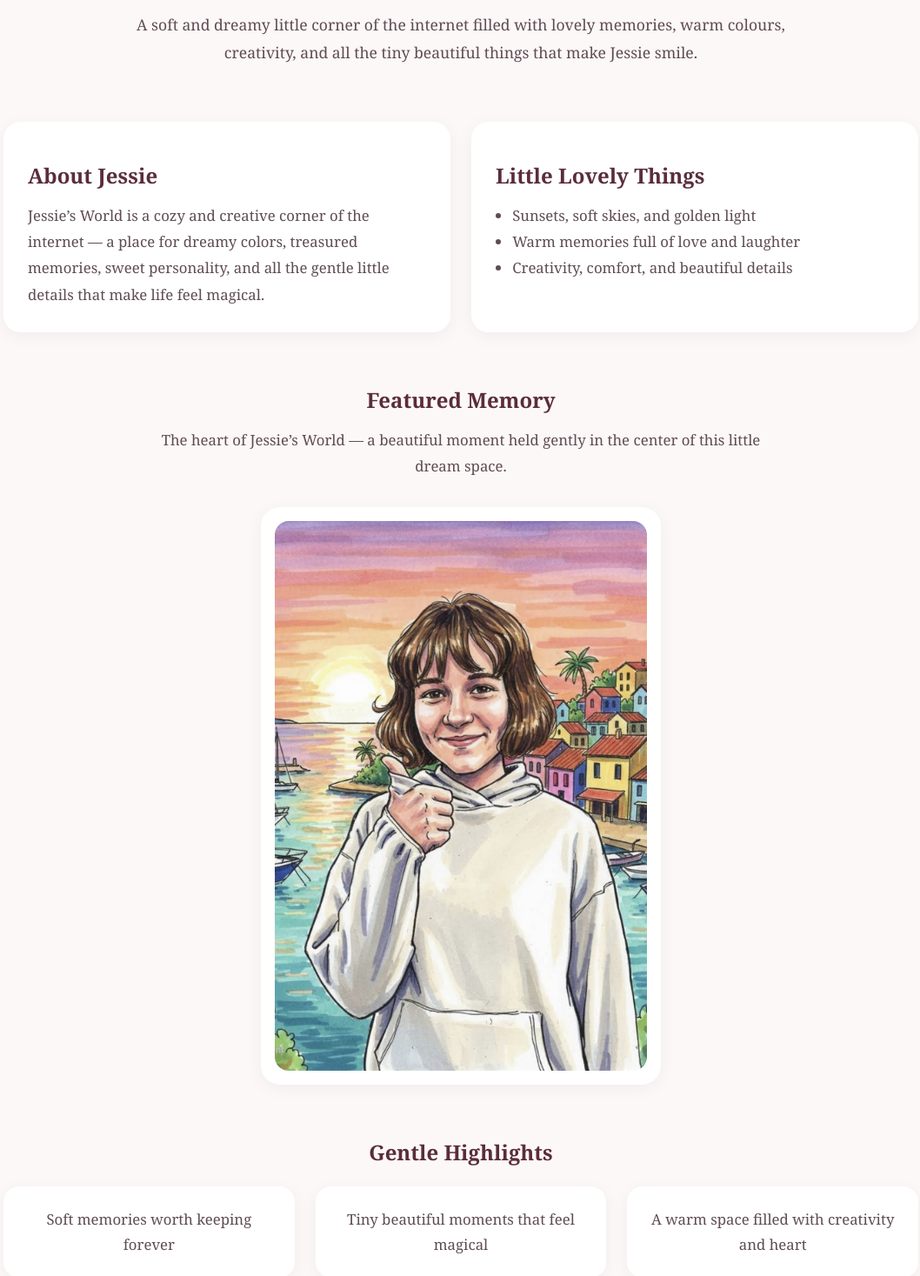
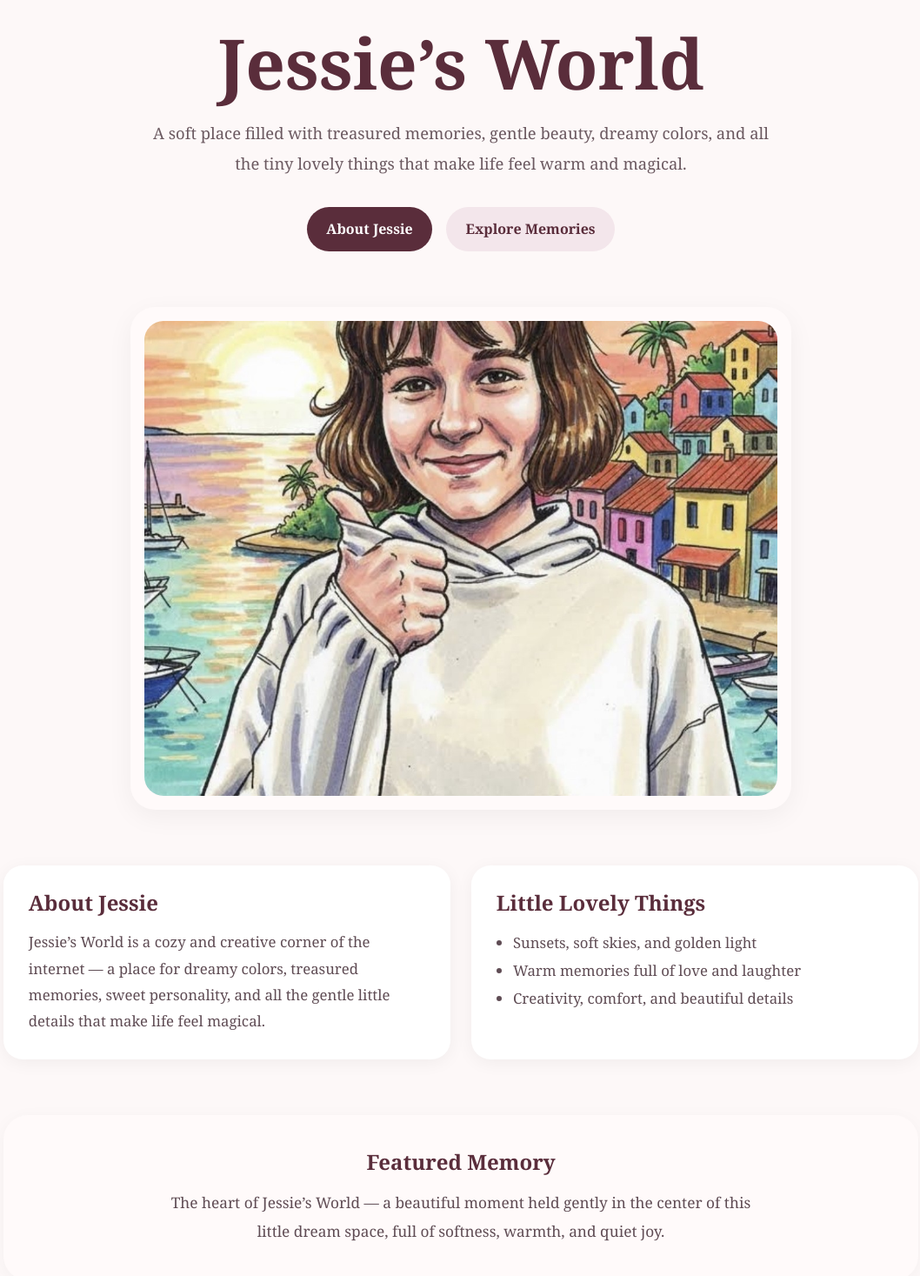
Before and after one commit to DanceOnVibes/Jessie-ai, a Next.js app: page / in a window 1280 px wide. Shown: the part 223-1690 px from the top of the page at 87% size, without its empty margins (110-1168 px from the left). Built offline with nearby package versions, Linux system fonts and the light colour scheme.

Commit message:
Redesign homapage with beautiful layout

```diff
--- a/app/page.tsx
+++ b/app/page.tsx
@@ -1,38 +1,125 @@
+import Image from "next/image";
+
 export default function HomePage() {
   return (
     <main>
       <section
         style={{
           textAlign: "center",
-          marginBottom: "4rem",
+          padding: "2rem 0 4rem",
         }}
       >
+        <p
+          style={{
+            letterSpacing: "0.18em",
+            textTransform: "uppercase",
+            fontSize: "0.85rem",
+            color: "#9a7d88",
+            marginBottom: "1rem",
+          }}
+        >
+          A dreamy little corner of the internet
+        </p>
+
         <h1
           style={{
-            fontSize: "3.2rem",
+            fontSize: "clamp(2.8rem, 7vw, 5rem)",
             marginBottom: "1rem",
+            color: "#5a2d3b",
           }}
         >
           Jessie’s World
         </h1>
+
         <p
           style={{
+            maxWidth: "720px",
+            margin: "0 auto 2rem",
+            fontSize: "1.15rem",
+            lineHeight: "1.9",
+            color: "#6b5960",
+          }}
+        >
+          A soft place filled with treasured memories, gentle beauty, dreamy
+          colors, and all the tiny lovely things that make life feel warm and
+          magical.
+        </p>
+
+        <div
+          style={{
+            display: "flex",
+            justifyContent: "center",
+            gap: "1rem",
+            flexWrap: "wrap",
+          }}
+        >
+          <a
+            href="/about"
+            style={{
+              background: "#5a2d3b",
+              color: "white",
+              padding: "0.9rem 1.4rem",
+              borderRadius: "999px",
+              fontWeight: 600,
+            }}
+          >
+            About Jessie
+          </a>
+
+          <a
+            href="/memories"
+            style={{
+              background: "#f3e6eb",
+              color: "#5a2d3b",
+              padding: "0.9rem 1.4rem",
+              borderRadius: "999px",
+              fontWeight: 600,
+            }}
+          >
+            Explore Memories
+          </a>
+        </div>
+      </section>
+
+      <section
+        style={{
+          marginBottom: "4rem",
+        }}
+      >
+        <div
+          style={{
+            background: "#fffafa",
+            borderRadius: "28px",
+            padding: "1rem",
+            boxShadow: "0 8px 30px rgba(0,0,0,0.05)",
             maxWidth: "760px",
             margin: "0 auto",
-            fontSize: "1.1rem",
-            lineHeight: "1.8",
           }}
         >
-          A soft and dreamy little corner of the internet filled with lovely
-          memories, warm colours, creativity, and all the tiny beautiful things
-          that make Jessie smile.
-        </p>
+          <div
+            style={{
+              position: "relative",
+              width: "100%",
+              aspectRatio: "4 / 3",
+              overflow: "hidden",
+              borderRadius: "22px",
+            }}
+          >
+            <Image
+              src="/jessie-main.jpg"
+              alt="Featured memory of Jessie"
+              fill
+              style={{ objectFit: "cover" }}
+              priority
+            />
+          </div>
+        </div>
       </section>
 
       <section
         style={{
           display: "grid",
-          gridTemplateColumns: "repeat(auto-fit, minmax(280px, 1fr))",
+          gridTemplateColumns: "repeat(auto-fit, minmax(260px, 1fr))",
           gap: "1.5rem",
           marginBottom: "4rem",
         }}
@@ -40,13 +127,13 @@ export default function HomePage() {
         <div
           style={{
             background: "#fff",
-            padding: "1.75rem",
-            borderRadius: "20px",
+            padding: "1.8rem",
+            borderRadius: "22px",
             boxShadow: "0 4px 20px rgba(0,0,0,0.05)",
           }}
         >
-          <h2 style={{ marginBottom: "1rem" }}>About Jessie</h2>
-          <p style={{ lineHeight: "1.8", margin: 0 }}>
+          <h2 style={{ marginTop: 0, marginBottom: "1rem" }}>About Jessie</h2>
+          <p style={{ margin: 0, lineHeight: "1.8" }}>
             Jessie’s World is a cozy and creative corner of the internet — a
             place for dreamy colors, treasured memories, sweet personality, and
             all the gentle little details that make life feel magical.
@@ -56,13 +143,15 @@ export default function HomePage() {
         <div
           style={{
             background: "#fff",
-            padding: "1.75rem",
-            borderRadius: "20px",
+            padding: "1.8rem",
+            borderRadius: "22px",
             boxShadow: "0 4px 20px rgba(0,0,0,0.05)",
           }}
         >
-          <h2 style={{ marginBottom: "1rem" }}>Little Lovely Things</h2>
-          <ul style={{ paddingLeft: "1.2rem", margin: 0, lineHeight: "1.8" }}>
+          <h2 style={{ marginTop: 0, marginBottom: "1rem" }}>
+            Little Lovely Things
+          </h2>
+          <ul style={{ margin: 0, paddingLeft: "1.2rem", lineHeight: "1.9" }}>
             <li>Sunsets, soft skies, and golden light</li>
             <li>Warm memories full of love and laughter</li>
             <li>Creativity, comfort, and beautiful details</li>
@@ -73,85 +162,25 @@ export default function HomePage() {
       <section
         style={{
           textAlign: "center",
-          marginBottom: "4rem",
+          background: "#fffafa",
+          borderRadius: "28px",
+          padding: "2.5rem 1.5rem",
+          boxShadow: "0 4px 20px rgba(0,0,0,0.04)",
         }}
       >
-        <h2 style={{ marginBottom: "1rem" }}>Featured Memory</h2>
+        <h2 style={{ marginTop: 0, marginBottom: "1rem" }}>Featured Memory</h2>
         <p
           style={{
-            maxWidth: "720px",
-            margin: "0 auto 2rem",
-            lineHeight: "1.8",
+            maxWidth: "700px",
+            margin: "0 auto",
+            lineHeight: "1.9",
+            fontSize: "1.08rem",
           }}
         >
           The heart of Jessie’s World — a beautiful moment held gently in the
-          center of this little dream space.
+          center of this little dream space, full of softness, warmth, and
+          quiet joy.
         </p>
-
-        <div
-          style={{
-            width: "100%",
-            maxWidth: "460px",
-            margin: "0 auto",
-            background: "#fff",
-            padding: "1rem",
-            borderRadius: "22px",
-            boxShadow: "0 4px 20px rgba(0,0,0,0.05)",
-          }}
-        >
-          <img
-            src="/jessie-main.jpg"
-            alt="Featured memory"
-            style={{
-              width: "100%",
-              height: "auto",
-              borderRadius: "16px",
-              display: "block",
-            }}
-          />
-        </div>
-      </section>
-
-      <section
-        style={{
-          marginBottom: "3rem",
-        }}
-      >
-        <h2
-          style={{
-            textAlign: "center",
-            marginBottom: "1.5rem",
-          }}
-        >
-          Gentle Highlights
-        </h2>
-
-        <div
-          style={{
-            display: "grid",
-            gridTemplateColumns: "repeat(auto-fit, minmax(220px, 1fr))",
-            gap: "1.5rem",
-          }}
-        >
-          {[
-            "Soft memories worth keeping forever",
-            "Tiny beautiful moments that feel magical",
-            "A warm space filled with creativity and heart",
-          ].map((item, index) => (
-            <div
-              key={index}
-              style={{
-                background: "#fff",
-                padding: "1.5rem",
-                borderRadius: "18px",
-                boxShadow: "0 4px 20px rgba(0,0,0,0.05)",
-                textAlign: "center",
-              }}
-            >
-              <p style={{ margin: 0, lineHeight: "1.7" }}>{item}</p>
-            </div>
-          ))}
-        </div>
       </section>
     </main>
   );
```
